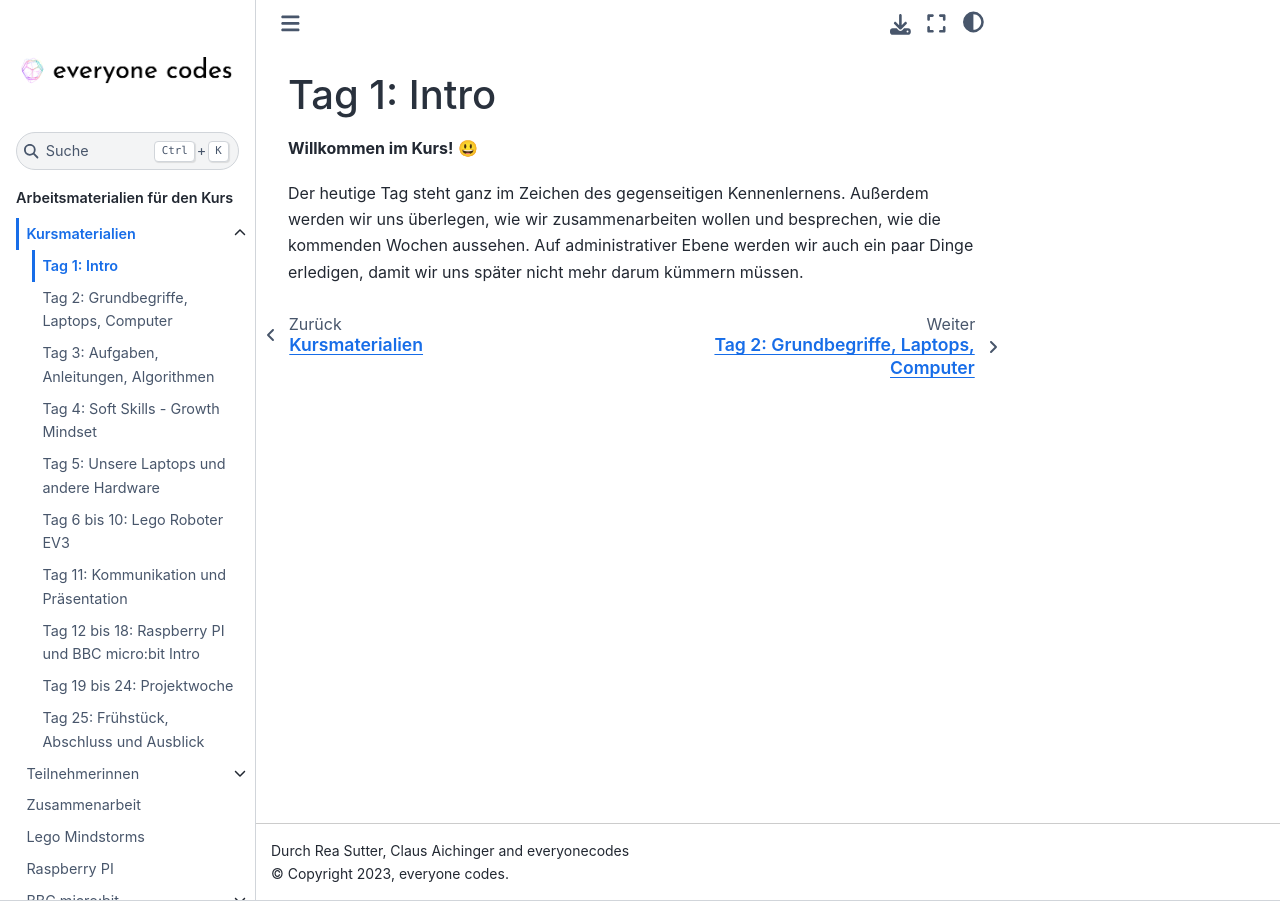
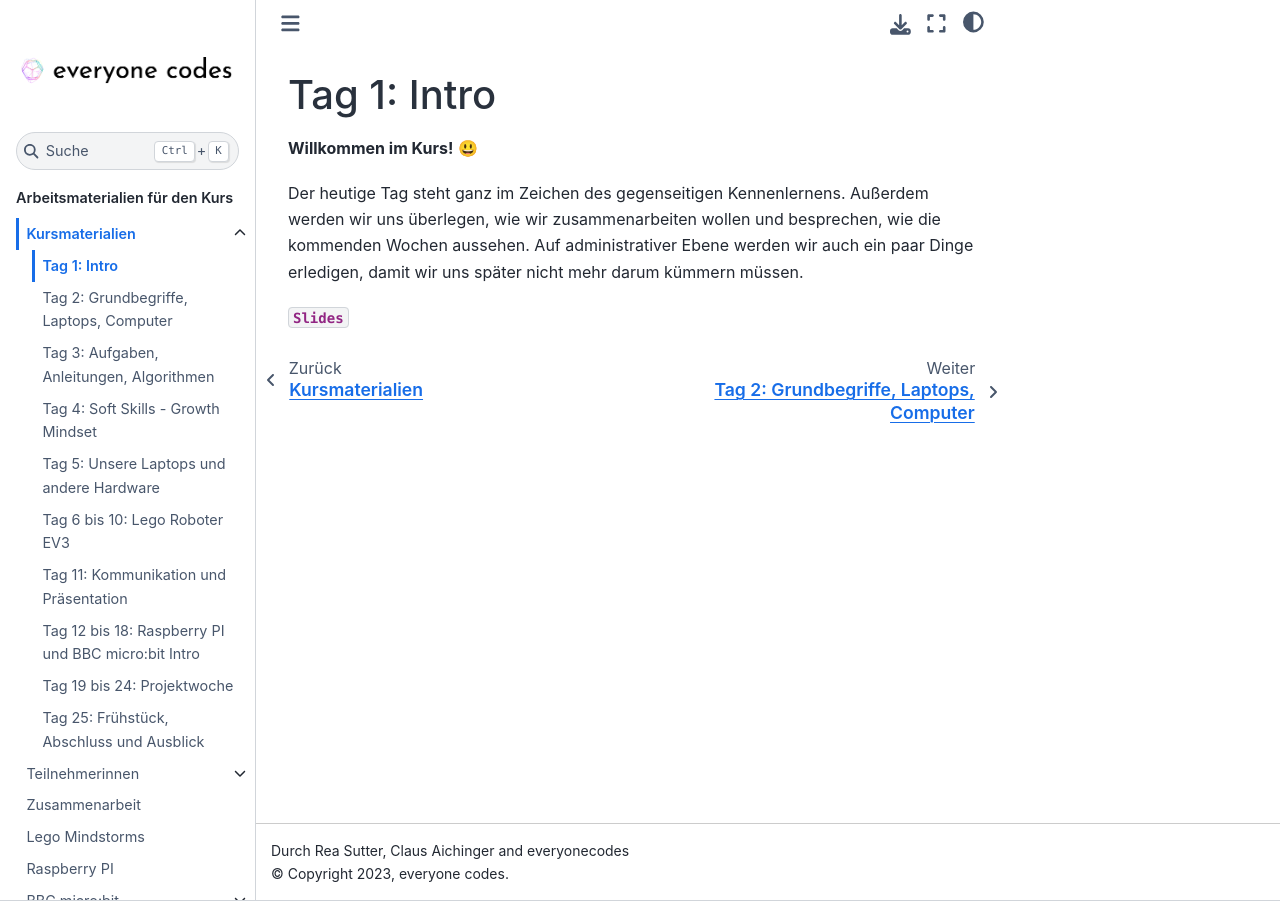
Before and after one commit to ec-mentors/IT-ist-das-was-fuer-mich-i05, a Sphinx documentation site: the page built from source/course/day_01_welcome_day/index.md, in a window 1280 px wide. Built offline with Sphinx 7.4.7 and the Sphinx Book theme 1.1.4, drawn with Linux system fonts in a browser that asks for light colours.

Commit message:
slides day_01

```diff
--- a/source/course/day_01_welcome_day/index.md
+++ b/source/course/day_01_welcome_day/index.md
@@ -8,4 +8,4 @@ besprechen, wie die kommenden Wochen aussehen.
 Auf administrativer Ebene werden wir auch ein paar Dinge erledigen, damit
 wir uns später nicht mehr darum kümmern müssen.
 
-% {download}`Slides <./Tag01_Intro_Kennenlernen_Admin.pptx.pdf>`
+{download}`Slides <./Tag01_Intro_Kennenlernen_Admin.pptx.pdf>`
```
Also changed, not shown: 1 other file.
